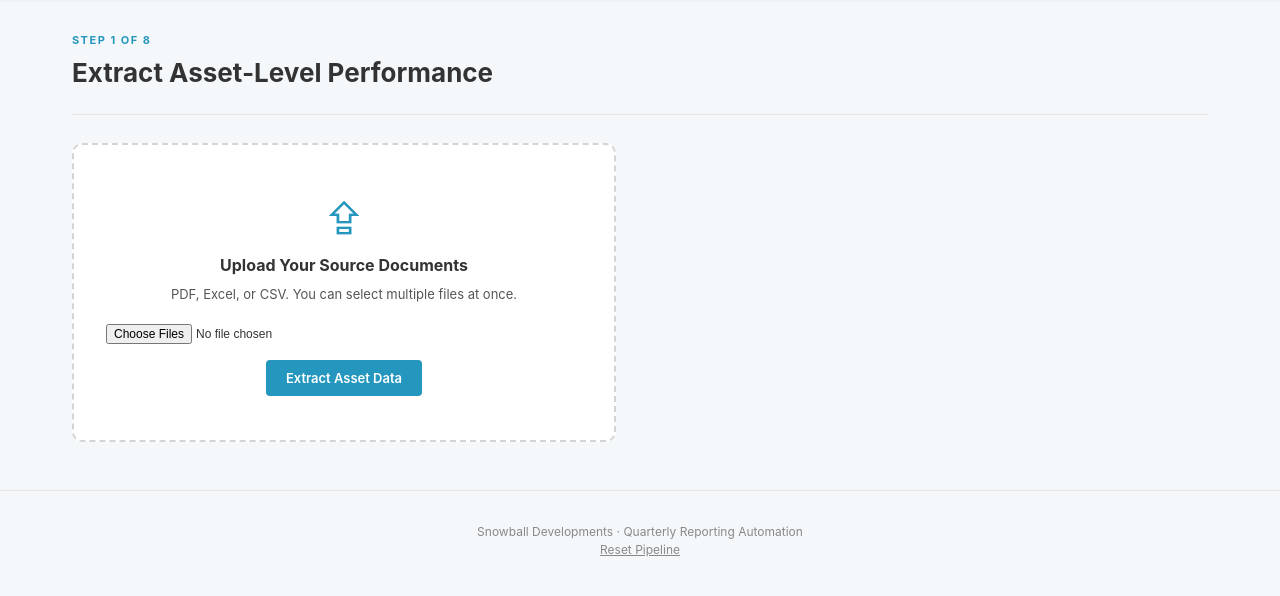
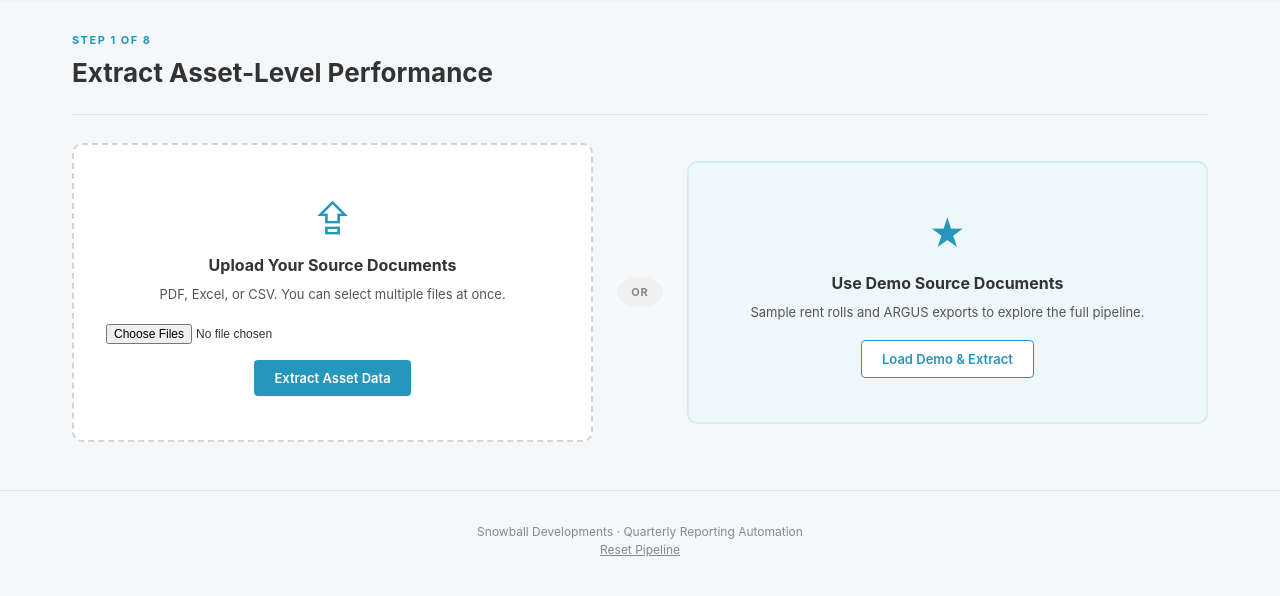
Before and after one commit to akim777-cyb/snowball-reporting, a Flask app: page /assets in a window 1280 px wide. Shown: the part 150-746 px from the top of the page. Run offline with Flask 3, Linux system fonts and the light colour scheme.

Commit message:
Add demo upload options back for assets and investors
Co-Authored-By: Claude Opus 4.6 (1M context) <noreply@anthropic.com>

```diff
--- a/templates/assets.html
+++ b/templates/assets.html
@@ -20,6 +20,14 @@
             <button type="submit" class="btn btn-primary">Extract Asset Data</button>
         </form>
 
+        <div class="upload-divider"><span>OR</span></div>
+
+        <form method="post" action="{{ url_for('load_demo_assets') }}" class="upload-box upload-box-demo">
+            <div class="upload-icon">&#9733;</div>
+            <h3>Use Demo Source Documents</h3>
+            <p>Sample rent rolls and ARGUS exports to explore the full pipeline.</p>
+            <button type="submit" class="btn btn-secondary">Load Demo &amp; Extract</button>
+        </form>
     </div>
 </section>
 {% else %}
```
Also changed, not shown: templates/investors.html (+8 -0 lines).
